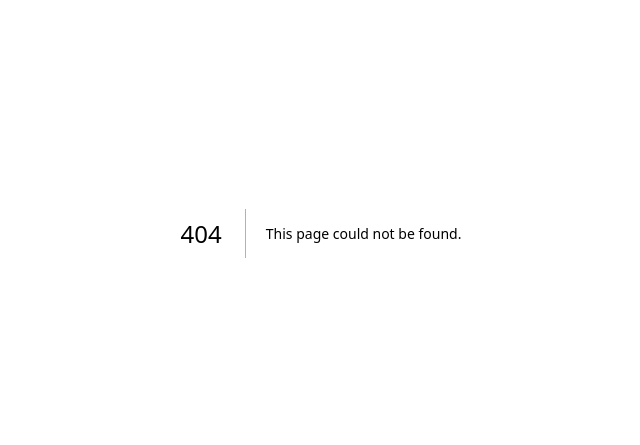
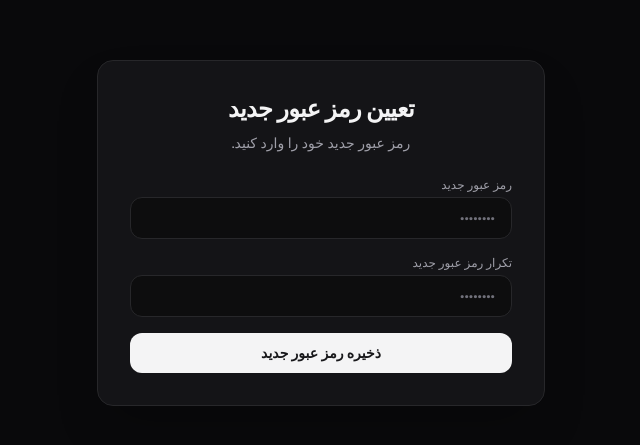
Before and after one commit to Taha007-cpu/planner, a Next.js app: page /reset-password in a window 1280 px wide. Before the commit this address had no page. Shown: the part 167-612 px from the top of the page, without its empty margins (319-959 px from the left). Built offline with nearby package versions, Linux system fonts and the light colour scheme; no server answers.

Commit message:
feat: add forgot password and reset password flow

```diff
--- a/src/app/login/page.tsx
+++ b/src/app/login/page.tsx
@@ -16,6 +16,13 @@ export default function LoginPage() {
   const [loading, setLoading] = useState(false);
   const [errorMsg, setErrorMsg] = useState('');
   const [successMsg, setSuccessMsg] = useState('');
+
+  // استیت‌های مربوط به مدال فراموشی رمز
+  const [showForgotModal, setShowForgotModal] = useState(false);
+  const [forgotEmail, setForgotEmail] = useState('');
+  const [forgotLoading, setForgotLoading] = useState(false);
+  const [forgotMsg, setForgotMsg] = useState('');
+  const [forgotError, setForgotError] = useState('');
 
   // بازیابی ایمیل ذخیره‌شده
   useEffect(() => {
@@ -112,6 +119,33 @@ export default function LoginPage() {
     }
   };
 
+  // هندلر ارسال لینک بازنشانی رمز
+  const handleForgotPassword = async (e: React.FormEvent) => {
+    e.preventDefault();
+    setForgotLoading(true);
+    setForgotMsg('');
+    setForgotError('');
+
+    try {
+      const redirectUrl =
+        typeof window !== 'undefined'
+          ? `${window.location.origin}/reset-password`
+          : 'https://planner-lilac-mu.vercel.app/reset-password';
+
+      const { error } = await supabase.auth.resetPasswordForEmail(forgotEmail.trim(), {
+        redirectTo: redirectUrl,
+      });
+
+      if (error) throw error;
+
+      setForgotMsg('لینک بازیابی رمز عبور به ایمیل شما ارسال شد. لطفاً Inbox و پوشه اسپم را چک کنید.');
+    } catch (err: any) {
+      setForgotError(err.message || 'خطا در ارسال ایمیل بازیابی.');
+    } finally {
+      setForgotLoading(false);
+    }
+  };
+
   return (
     <div className="min-h-screen bg-gradient-to-br from-slate-200 via-slate-100 to-emerald-100/60 flex flex-col items-center justify-center p-4 relative overflow-hidden [perspective:1400px]" dir="rtl">
       {/* Background Glows */}
@@ -135,22 +169,22 @@ export default function LoginPage() {
               <div className="absolute inset-0 w-full h-full rounded-full bg-gradient-to-b from-white via-white/95 to-slate-50/90 backdrop-blur-2xl p-6 sm:p-12 flex flex-col items-center justify-center shadow-[inset_0_12px_24px_-6px_rgba(0,135,90,0.12),inset_0_-8px_16px_rgba(0,0,0,0.04)] [backface-visibility:hidden]">
 
                 {/* 3D Floating Icon */}
-                <div className="text-center mb-3 sm:mb-4">
-                  <div className="w-12 h-12 sm:w-14 sm:h-14 bg-gradient-to-b from-emerald-500 to-[#00875A] rounded-2xl mx-auto mb-2 flex items-center justify-center border-t border-emerald-300 shadow-[0_8px_20px_-4px_rgba(0,135,90,0.45)]">
-                    <span className="text-2xl filter drop-shadow-md">🧬</span>
+                <div className="text-center mb-2 sm:mb-3">
+                  <div className="w-11 h-11 sm:w-14 sm:h-14 bg-gradient-to-b from-emerald-500 to-[#00875A] rounded-2xl mx-auto mb-1.5 flex items-center justify-center border-t border-emerald-300 shadow-[0_8px_20px_-4px_rgba(0,135,90,0.45)]">
+                    <span className="text-xl sm:text-2xl filter drop-shadow-md">🧬</span>
                   </div>
-                  <h1 className="text-lg sm:text-xl font-black text-slate-800 tracking-tight">ورود به سامانه</h1>
-                  <p className="text-[11px] font-semibold text-slate-400 mt-0.5">اطلاعات حساب کاربری خود را وارد کنید</p>
+                  <h1 className="text-base sm:text-xl font-black text-slate-800 tracking-tight">ورود به سامانه</h1>
+                  <p className="text-[10px] sm:text-[11px] font-semibold text-slate-400 mt-0.5">اطلاعات حساب کاربری خود را وارد کنید</p>
                 </div>
 
                 {errorMsg && isLogin && (
-                  <div className="w-full max-w-xs mb-2.5 p-2 rounded-xl bg-rose-50 border border-rose-200 text-rose-600 text-[11px] flex items-center gap-1.5 shadow-sm">
+                  <div className="w-full max-w-xs mb-2 p-1.5 rounded-xl bg-rose-50 border border-rose-200 text-rose-600 text-[10px] sm:text-[11px] flex items-center gap-1.5 shadow-sm">
                     <span>⚠️</span>
                     <span>{errorMsg}</span>
                   </div>
                 )}
 
-                <form onSubmit={handleSubmit} className="w-full max-w-xs space-y-2.5 sm:space-y-3">
+                <form onSubmit={handleSubmit} className="w-full max-w-xs space-y-2 sm:space-y-2.5">
                   <div>
                     <input
                       type="email"
@@ -158,7 +192,7 @@ export default function LoginPage() {
                       value={email}
                       onChange={(e) => setEmail(e.target.value)}
                       placeholder="ایمیل سازمانی (user@company.com)"
-                      className="w-full px-3.5 py-2 sm:py-2.5 bg-slate-50/90 border border-slate-200 rounded-xl text-slate-800 placeholder:text-slate-400 focus:outline-none focus:bg-white focus:border-[#00875A] focus:ring-2 focus:ring-[#00875A]/20 transition-all text-xs text-left shadow-[inset_0_2px_4px_rgba(0,0,0,0.04)]"
+                      className="w-full px-3.5 py-1.5 sm:py-2.5 bg-slate-50/90 border border-slate-200 rounded-xl text-slate-800 placeholder:text-slate-400 focus:outline-none focus:bg-white focus:border-[#00875A] focus:ring-2 focus:ring-[#00875A]/20 transition-all text-xs text-left shadow-[inset_0_2px_4px_rgba(0,0,0,0.04)]"
                       dir="ltr"
                     />
                   </div>
@@ -170,14 +204,14 @@ export default function LoginPage() {
                       value={password}
                       onChange={(e) => setPassword(e.target.value)}
                       placeholder="رمز عبور"
-                      className="w-full pl-10 pr-3.5 py-2 sm:py-2.5 bg-slate-50/90 border border-slate-200 rounded-xl text-slate-800 placeholder:text-slate-400 focus:outline-none focus:bg-white focus:border-[#00875A] focus:ring-2 focus:ring-[#00875A]/20 transition-all text-xs text-left shadow-[inset_0_2px_4px_rgba(0,0,0,0.04)]"
+                      className="w-full pl-10 pr-3.5 py-1.5 sm:py-2.5 bg-slate-50/90 border border-slate-200 rounded-xl text-slate-800 placeholder:text-slate-400 focus:outline-none focus:bg-white focus:border-[#00875A] focus:ring-2 focus:ring-[#00875A]/20 transition-all text-xs text-left shadow-[inset_0_2px_4px_rgba(0,0,0,0.04)]"
                       dir="ltr"
                     />
                     <button
                       type="button"
                       onClick={() => setShowPassword(!showPassword)}
                       className="absolute left-2.5 top-1/2 -translate-y-1/2 text-slate-400 hover:text-emerald-700 p-1 transition-colors focus:outline-none"
-                      aria-label={showPassword ? 'مخفی کردن رمز' : 'نمایش رمز'}
+                      aria-label={showPassword ? 'مخفی کردن رمز' : 'GAPGPTMASKTOKENfvcgtfos0reX0X'}
                     >
                       {showPassword ? (
                         <svg xmlns="http://www.w3.org/2000/svg" fill="none" viewBox="0 0 24 24" strokeWidth={1.8} stroke="currentColor" className="w-4 h-4">
@@ -192,7 +226,9 @@ export default function LoginPage() {
                     </button>
                   </div>
 
-                  <div className="flex items-center gap-2 mr-1">
+                  {/* مرا به خاطر بسپار و فراموشی رمز عبور */}
+                  <div className="flex items-center justify-between px-1 text-[11px]">
+                    <div className="flex items-center gap-1.5">
                       <input
                         type="checkbox"
                         id="rememberMeLogin"
@@ -200,21 +236,35 @@ export default function LoginPage() {
                         onChange={(e) => setRememberMe(e.target.checked)}
                         className="w-3.5 h-3.5 rounded border-slate-300 text-[#00875A] cursor-pointer accent-[#00875A]"
                       />
-                    <label htmlFor="rememberMeLogin" className="text-[11px] font-semibold text-slate-500 cursor-pointer select-none">
+                      <label htmlFor="rememberMeLogin" className="font-semibold text-slate-500 cursor-pointer select-none">
                         مرا به خاطر بسپار
                       </label>
                     </div>
 
                     <button
+                      type="button"
+                      onClick={() => {
+                        setForgotEmail(email);
+                        setShowForgotModal(true);
+                        setForgotMsg('');
+                        setForgotError('');
+                      }}
+                      className="font-bold text-[#00875A] hover:underline transition-colors"
+                    >
+                      فراموشی رمز؟
+                    </button>
+                  </div>
+
+                  <button
                     type="submit"
                     disabled={loading}
-                    className="w-full py-2.5 bg-gradient-to-b from-[#009b67] to-[#00875A] hover:from-[#00875A] hover:to-[#00734c] active:translate-y-0.5 text-white font-bold rounded-xl border-t border-emerald-300/40 border-b-2 border-[#006040] shadow-[0_8px_16px_-4px_rgba(0,135,90,0.4)] transition-all disabled:opacity-50 text-xs"
+                    className="w-full py-2 sm:py-2.5 bg-gradient-to-b from-[#009b67] to-[#00875A] hover:from-[#00875A] hover:to-[#00734c] active:translate-y-0.5 text-white font-bold rounded-xl border-t border-emerald-300/40 border-b-2 border-[#006040] shadow-[0_8px_16px_-4px_rgba(0,135,90,0.4)] transition-all disabled:opacity-50 text-xs"
                   >
                     {loading ? 'در حال ورود...' : 'ورود به حساب'}
                   </button>
                 </form>
 
-                <div className="mt-3 text-center">
+                <div className="mt-2.5 sm:mt-3 text-center">
                   <button
                     type="button"
                     onClick={() => {
@@ -232,7 +282,7 @@ export default function LoginPage() {
               {/* =================== پشت دایره: فرم ثبت‌نام (REGISTER) =================== */}
               <div className="absolute inset-0 w-full h-full rounded-full bg-gradient-to-b from-white via-white/95 to-slate-50/90 backdrop-blur-2xl p-6 sm:p-10 flex flex-col items-center justify-center shadow-[inset_0_12px_24px_-6px_rgba(13,148,136,0.12),inset_0_-8px_16px_rgba(0,0,0,0.04)] [transform:rotateY(180deg)] [backface-visibility:hidden]">
 
-                <div className="text-center mb-2.5 sm:mb-3">
+                <div className="text-center mb-2 sm:mb-2.5">
                   <div className="w-10 h-10 sm:w-12 sm:h-12 bg-gradient-to-b from-teal-500 to-emerald-600 rounded-2xl mx-auto mb-1 flex items-center justify-center border-t border-teal-300 shadow-[0_8px_20px_-4px_rgba(13,148,136,0.45)]">
                     <span className="text-xl filter drop-shadow-md">✨</span>
                   </div>
@@ -254,7 +304,7 @@ export default function LoginPage() {
                   </div>
                 )}
 
-                <form onSubmit={handleSubmit} className="w-full max-w-xs space-y-2">
+                <form onSubmit={handleSubmit} className="w-full max-w-xs space-y-1.5 sm:space-y-2">
                   <input
                     type="text"
                     required
@@ -339,6 +389,69 @@ export default function LoginPage() {
         </div>
       </div>
 
+      {/* مودال فراموشی رمز عبور */}
+      {showForgotModal && (
+        <div className="fixed inset-0 z-50 flex items-center justify-center p-4 bg-slate-900/60 backdrop-blur-sm animate-fadeIn">
+          <div className="w-full max-w-sm bg-white rounded-3xl p-6 shadow-2xl border border-slate-100 relative">
+            <button
+              onClick={() => setShowForgotModal(false)}
+              className="absolute top-4 left-4 text-slate-400 hover:text-slate-600 text-lg font-bold"
+            >
+              ✕
+            </button>
+
+            <div className="text-center mb-4">
+              <div className="w-12 h-12 bg-emerald-50 rounded-2xl mx-auto mb-2 flex items-center justify-center text-2xl border border-emerald-100 text-[#00875A]">
+                🔑
+              </div>
+              <h2 className="text-base font-bold text-slate-800">بازیابی رمز عبور</h2>
+              <p className="text-xs text-slate-500 mt-1">ایمیل حساب خود را وارد کنید تا لینک تغییر رمز برایتان ارسال شود.</p>
+            </div>
+
+            {forgotError && (
+              <div className="mb-3 p-2 rounded-xl bg-rose-50 border border-rose-200 text-rose-600 text-xs text-center">
+                {forgotError}
+              </div>
+            )}
+
+            {forgotMsg && (
+              <div className="mb-3 p-2.5 rounded-xl bg-emerald-50 border border-emerald-200 text-[#00875A] text-xs text-center leading-relaxed">
+                {forgotMsg}
+              </div>
+            )}
+
+            {!forgotMsg ? (
+              <form onSubmit={handleForgotPassword} className="space-y-3">
+                <input
+                  type="email"
+                  required
+                  value={forgotEmail}
+                  onChange={(e) => setForgotEmail(e.target.value)}
+                  placeholder="user@company.com"
+                  className="w-full px-3.5 py-2.5 bg-slate-50 border border-slate-200 rounded-xl text-slate-800 placeholder:text-slate-400 focus:outline-none focus:bg-white focus:border-[#00875A] focus:ring-2 focus:ring-[#00875A]/20 transition-all text-xs text-left"
+                  dir="ltr"
+                />
+                <button
+                  type="submit"
+                  disabled={forgotLoading}
+                  className="w-full py-2.5 bg-[#00875A] hover:bg-[#00734c] text-white font-bold rounded-xl transition-all disabled:opacity-50 text-xs shadow-md shadow-[#00875A]/30"
+                >
+                  {forgotLoading ? 'در حال ارسال...' : 'ارسال لینک بازیابی'}
+                </button>
+              </form>
+            ) : (
+              <button
+                type="button"
+                onClick={() => setShowForgotModal(false)}
+                className="w-full py-2 bg-slate-100 hover:bg-slate-200 text-slate-700 font-bold rounded-xl transition-all text-xs mt-2"
+              >
+                بستن
+              </button>
+            )}
+          </div>
+        </div>
+      )}
+
       {/* Floating Logo Below Circle */}
       <div className="mt-6 flex justify-center relative z-10">
         <a
--- /dev/null
+++ b/src/app/reset-password/page.tsx
@@ -0,0 +1,106 @@
+'use client';
+
+import { useState } from 'react';
+import { useRouter } from 'next/navigation';
+import { supabase } from '@/lib/supabase';
+
+export default function ResetPasswordPage() {
+  const [password, setPassword] = useState('');
+  const [confirmPassword, setConfirmPassword] = useState('');
+  const [loading, setLoading] = useState(false);
+  const [message, setMessage] = useState('');
+  const [error, setError] = useState('');
+  const router = useRouter();
+
+  const handleUpdatePassword = async (e: React.FormEvent) => {
+    e.preventDefault();
+    setError('');
+    setMessage('');
+
+    if (password.length < 6) {
+      setError('رمز عبور باید حداقل ۶ کاراکتر باشد.');
+      return;
+    }
+
+    if (password !== confirmPassword) {
+      setError('رمز عبور و تکرار آن یکسان نیستند.');
+      return;
+    }
+
+    setLoading(true);
+
+    try {
+      const { error: updateError } = await supabase.auth.updateUser({
+        password: password,
+      });
+
+      if (updateError) throw updateError;
+
+      setMessage('رمز عبور با موفقیت تغییر کرد! در حال انتقال به صفحه ورود...');
+      setTimeout(() => {
+        router.push('/login');
+      }, 2500);
+    } catch (err: any) {
+      setError(err.message || 'خطایی در تغییر رمز عبور رخ داد.');
+    } finally {
+      setLoading(false);
+    }
+  };
+
+  return (
+    <div className="flex min-h-screen items-center justify-center bg-zinc-950 p-4 text-zinc-100 font-sans" dir="rtl">
+      <div className="w-full max-w-md rounded-2xl border border-zinc-800 bg-zinc-900/80 p-8 shadow-2xl backdrop-blur-xl">
+        <h1 className="text-2xl font-bold tracking-tight text-center mb-2">تعیین رمز عبور جدید</h1>
+        <p className="text-sm text-zinc-400 text-center mb-6">
+          رمز عبور جدید خود را وارد کنید.
+        </p>
+
+        {error && (
+          <div className="mb-4 rounded-lg bg-red-500/10 border border-red-500/30 p-3 text-sm text-red-400 text-center">
+            {error}
+          </div>
+        )}
+
+        {message && (
+          <div className="mb-4 rounded-lg bg-emerald-500/10 border border-emerald-500/30 p-3 text-sm text-emerald-400 text-center">
+            {message}
+          </div>
+        )}
+
+        <form onSubmit={handleUpdatePassword} className="space-y-4">
+          <div>
+            <label className="block text-xs font-medium text-zinc-400 mb-1">رمز عبور جدید</label>
+            <input
+              type="password"
+              required
+              value={password}
+              onChange={(e) => setPassword(e.target.value)}
+              placeholder="••••••••"
+              className="w-full rounded-xl border border-zinc-800 bg-zinc-950/60 px-4 py-2.5 text-sm text-zinc-100 placeholder-zinc-500 focus:border-zinc-500 focus:outline-none focus:ring-1 focus:ring-zinc-500"
+            />
+          </div>
+
+          <div>
+            <label className="block text-xs font-medium text-zinc-400 mb-1">تکرار رمز عبور جدید</label>
+            <input
+              type="password"
+              required
+              value={confirmPassword}
+              onChange={(e) => setConfirmPassword(e.target.value)}
+              placeholder="••••••••"
+              className="w-full rounded-xl border border-zinc-800 bg-zinc-950/60 px-4 py-2.5 text-sm text-zinc-100 placeholder-zinc-500 focus:border-zinc-500 focus:outline-none focus:ring-1 focus:ring-zinc-500"
+            />
+          </div>
+
+          <button
+            type="submit"
+            disabled={loading}
+            className="w-full rounded-xl bg-zinc-100 py-2.5 text-sm font-semibold text-zinc-900 transition hover:bg-zinc-200 disabled:opacity-50"
+          >
+            {loading ? 'در حال ثبت...' : 'ذخیره رمز عبور جدید'}
+          </button>
+        </form>
+      </div>
+    </div>
+  );
+}
```
Also changed, not shown: 1 other file (tests, documents, lock files or other folders). Lines whose indentation alone changed are shown as unchanged.
